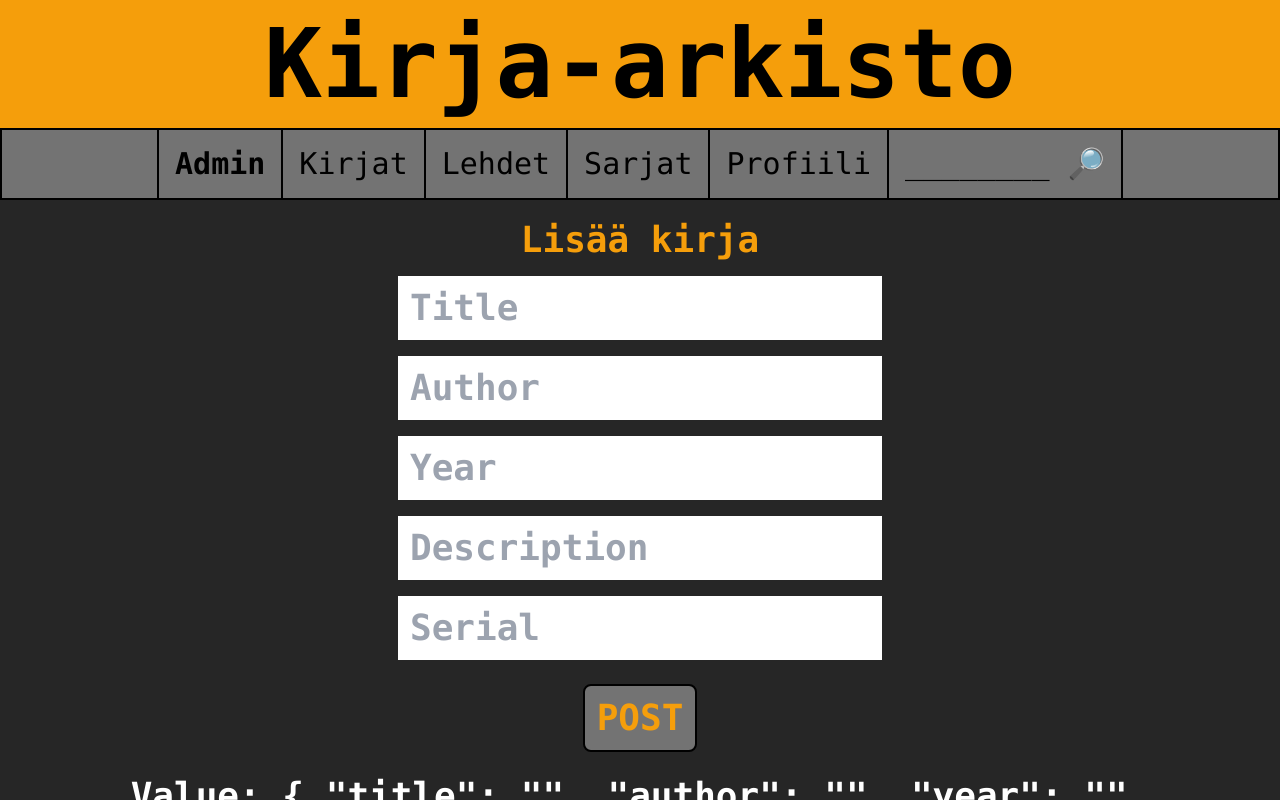
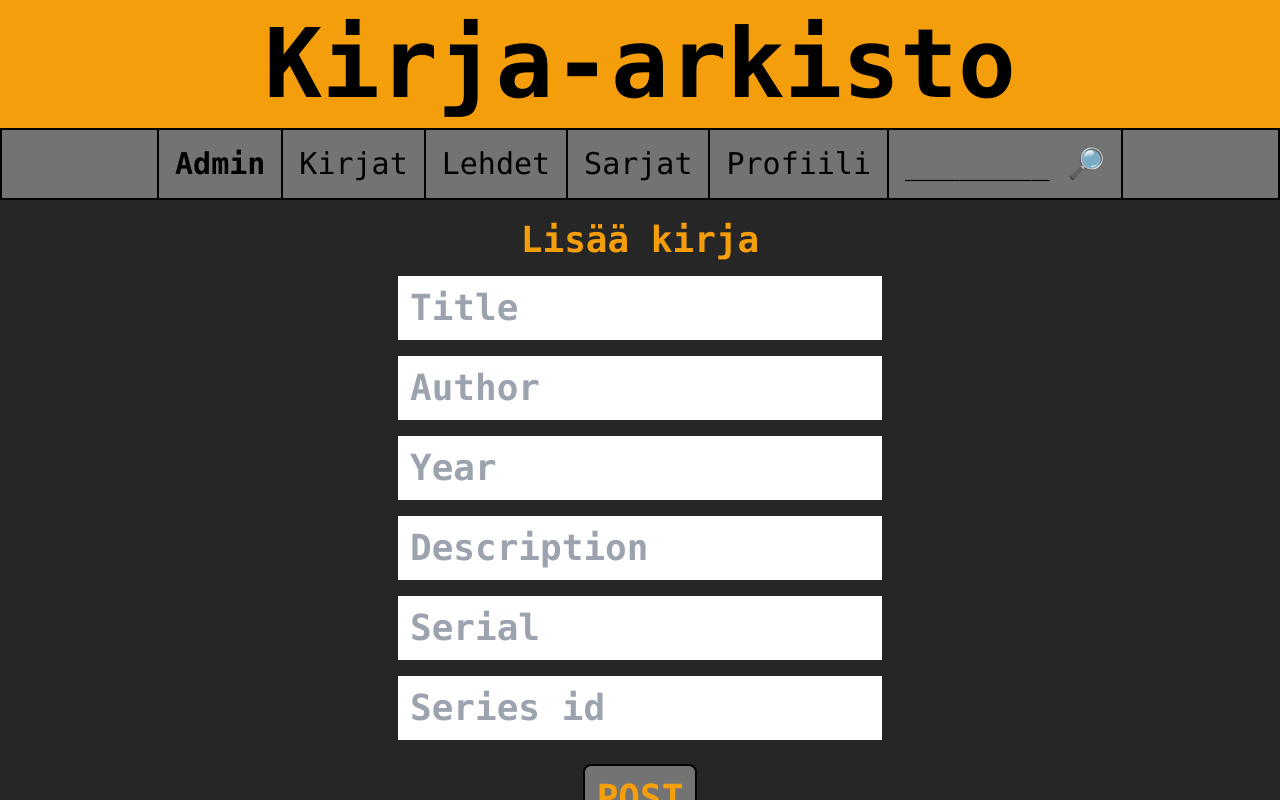
Before and after one commit to heikamal/kirja-arkisto, an Angular app in the folder app/: page / in a window 1280 px wide. Both pictures are taken after typing "Sample", "Sample123" into the empty fields and a click on the button "Kirjaudu". Shown: the top 800 px of the page. Built offline with nearby package versions, Linux system fonts and the light colour scheme.

Commit message:
kirjasarjan id manuaalisesti

```diff
--- a/app/src/app/admin/admin.component.html
+++ b/app/src/app/admin/admin.component.html
@@ -6,6 +6,7 @@
     <input formControlName="year" type="number" value="2000" placeholder="Year" class="mt-2 md:mt-4 p-2 md:p-3 w-full md:w-auto">
     <input formControlName="description" placeholder="Description" class="mt-2 md:mt-4 p-2 md:p-3 w-full md:w-auto">
     <input formControlName="serial" type="number" placeholder="Serial" class="mt-2 md:mt-4 p-2 md:p-3 w-full md:w-auto">
+    <input formControlName="series_id" type="number" placeholder="Series id" class="mt-2 md:mt-4 p-2 md:p-3 w-full md:w-auto">
     <div>
       <button class="rounded-lg border-2 bg-neutral-500 border-black mt-4 md:mt-6 p-2 md:p-3" type="submit">POST</button>
     </div>
--- a/app/src/app/admin/admin.component.ts
+++ b/app/src/app/admin/admin.component.ts
@@ -25,7 +25,8 @@ export class AdminComponent {
       author: ['', Validators.maxLength(45)],
       year: ['', Validators.max(2030)],
       description: ['', Validators.maxLength(255)],
-      serial: ['']
+      serial: [''],
+      series_id: ['']
     });
   }
   show_book() {
```
